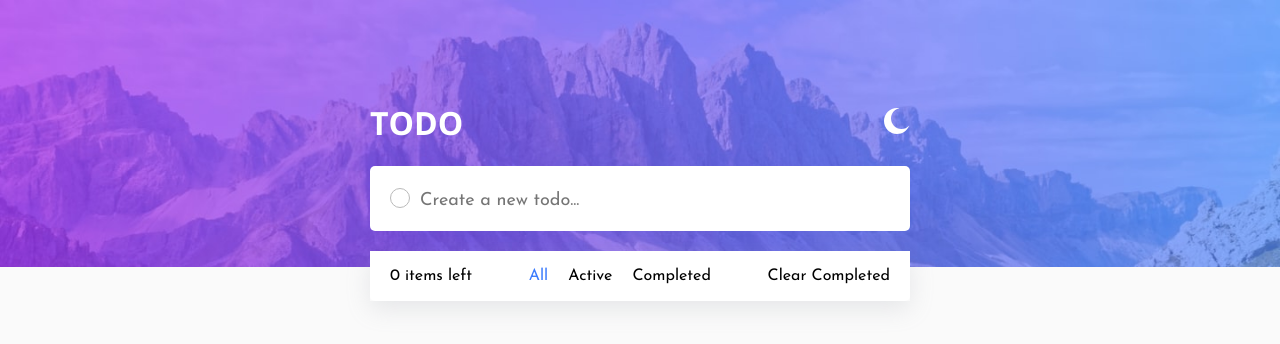
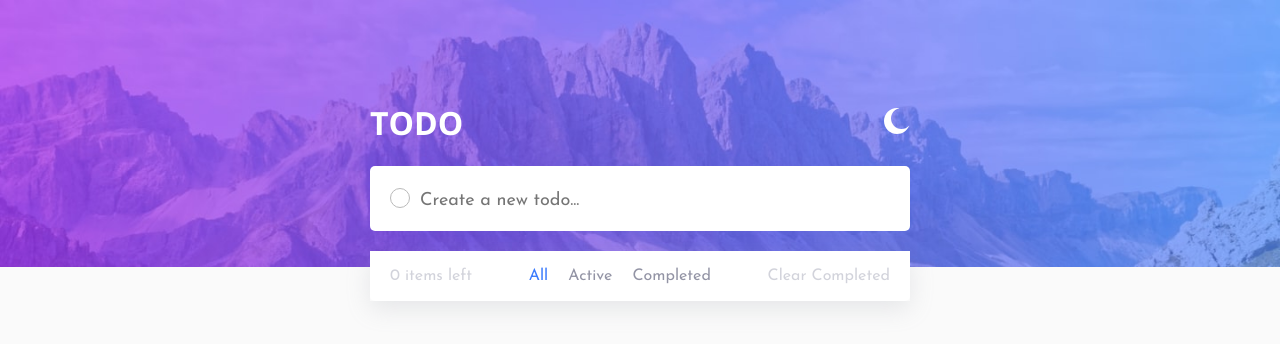
Before and after one commit to tayyeba130/todo-app, a React (Create React App) app: page / in a window 1280 px wide. Shown: the top 344 px of the page. Built offline with nearby package versions, Linux system fonts and the light colour scheme.

Commit message:
css variables

```diff
--- a/src/components/filters/style.ts
+++ b/src/components/filters/style.ts
@@ -7,6 +7,7 @@ const FiltersStyle = styled.div`
 	grid-row-gap: 10px;
 	position: relative;
 	background-color: #fff;
+	color: var(--light-500);
 	@media (min-width: 576px) {
 		grid-template-columns: auto 1fr auto;
 		grid-template-rows: 50px;
@@ -35,9 +36,10 @@ const FiltersStyle = styled.div`
 		box-shadow: rgba(149, 157, 165, 0.2) 0px 8px 24px;
 		button {
 			margin: 0 10px;
+			color: var(--light-600);
 		}
 		button.selected {
-			color: #3a7bfd;
+			color: var(--bright-blue);
 		}
 		@media (min-width: 576px) {
 			grid-row: 1;
--- a/src/components/todoItem/style.ts
+++ b/src/components/todoItem/style.ts
@@ -11,7 +11,7 @@ const TodoItemStyle = styled.li`
 	align-items: center;
 	label {
 		color: ${(props) =>
-			props.theme === Theme.Light ? '#4d4e59' : '#bebebe'};
+			props.theme === Theme.Light ? 'var(--light-600)' : '#bebebe'};
 		display: flex;
 		align-items: flex-end;
 		input {
@@ -40,6 +40,7 @@ const TodoItemStyle = styled.li`
 	}
 	label.complete {
 		text-decoration: line-through;
+		color: var(--light-500);
 	}
 	@media (min-width: 576px) {
 		height: 60px;
--- a/src/styles.ts
+++ b/src/styles.ts
@@ -1,6 +1,14 @@
 import { createGlobalStyle } from 'styled-components';
 
 const GlobalStyle = createGlobalStyle`
+    :root {
+        --bright-blue: hsl(220, 98%, 61%);
+        --light-300: hsl(0, 0%, 98%);
+        --light-400: hsl(236, 33%, 92%);
+        --light-500: hsl(233, 11%, 84%);
+        --light-600: hsl(236, 9%, 61%);
+        --light-700: hsl(235, 19%, 35%);
+    }
     *,
     *::before,
     *::after {
```
Also changed, not shown: 1 other file (tests, documents, lock files or other folders).
